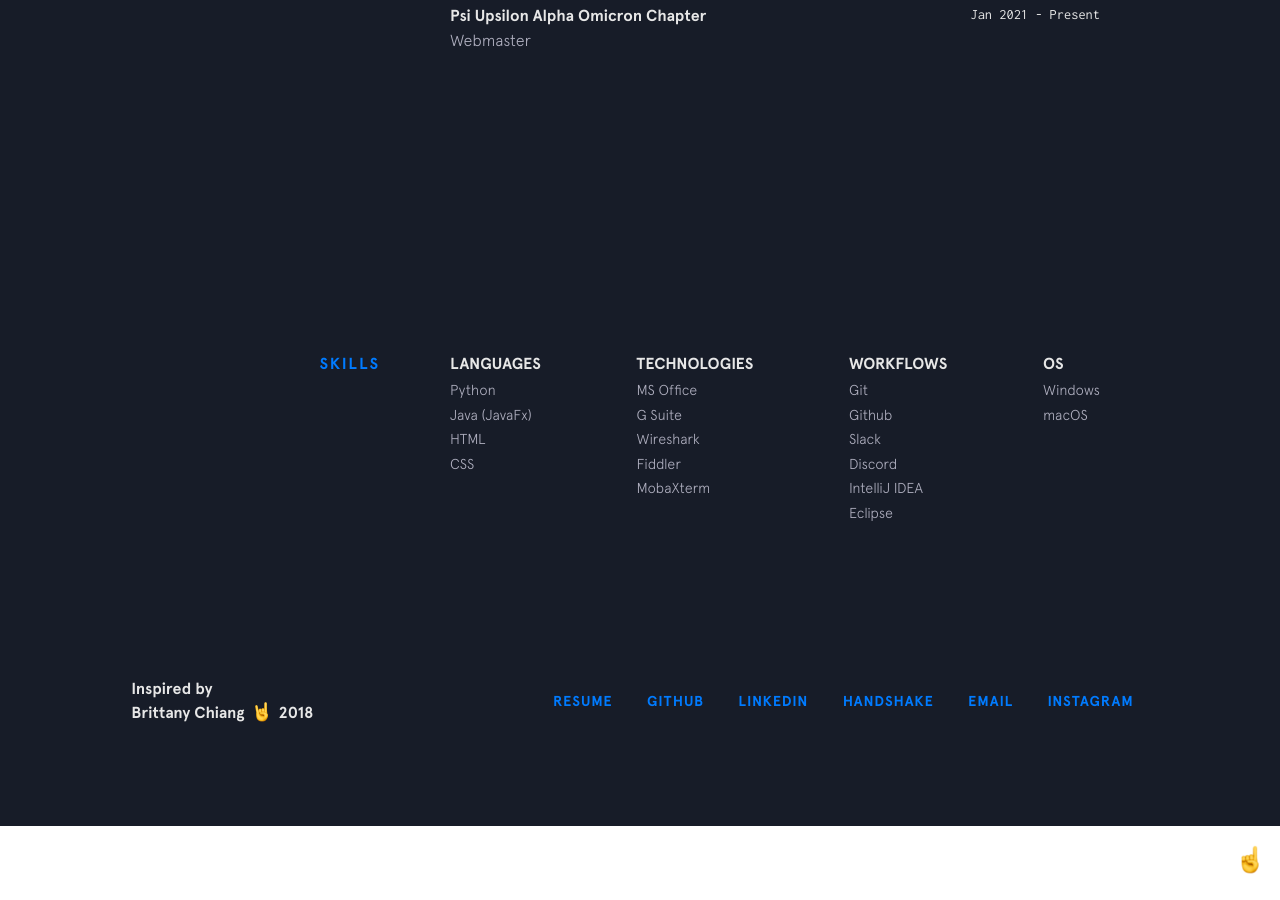
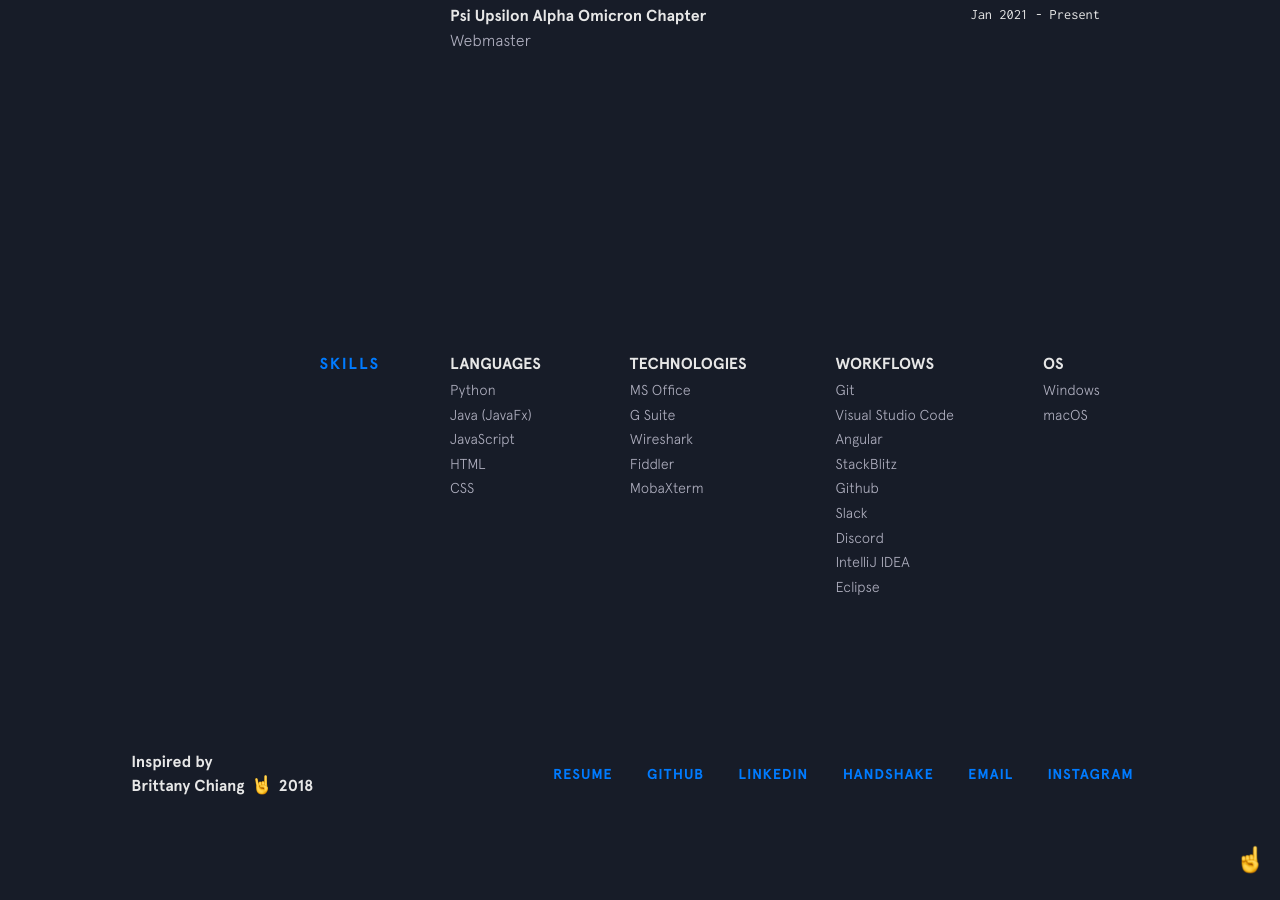
Before and after one commit to rh376/raiyanh717.github.io, a Jekyll site: the page built from index.html, in a window 1280 px wide and 900 px high, scrolled down 1588 px. Built offline with Jekyll 4.4.1, drawn with Linux system fonts in a browser that asks for light colours; nearby versions of some CDN libraries.

Commit message:
Edit skills

```diff
--- a/_data/skills.yml
+++ b/_data/skills.yml
@@ -1,6 +1,7 @@
 languages:
   - item: Python
   - item: Java (JavaFx)
+  - item: JavaScript
   - item: HTML
   - item: CSS
 
@@ -13,6 +14,9 @@
 
 workflows:
   - item: Git
+  - item: Visual Studio Code
+  - item: Angular
+  - item: StackBlitz
   - item: Github
   - item: Slack
   - item: Discord
```
